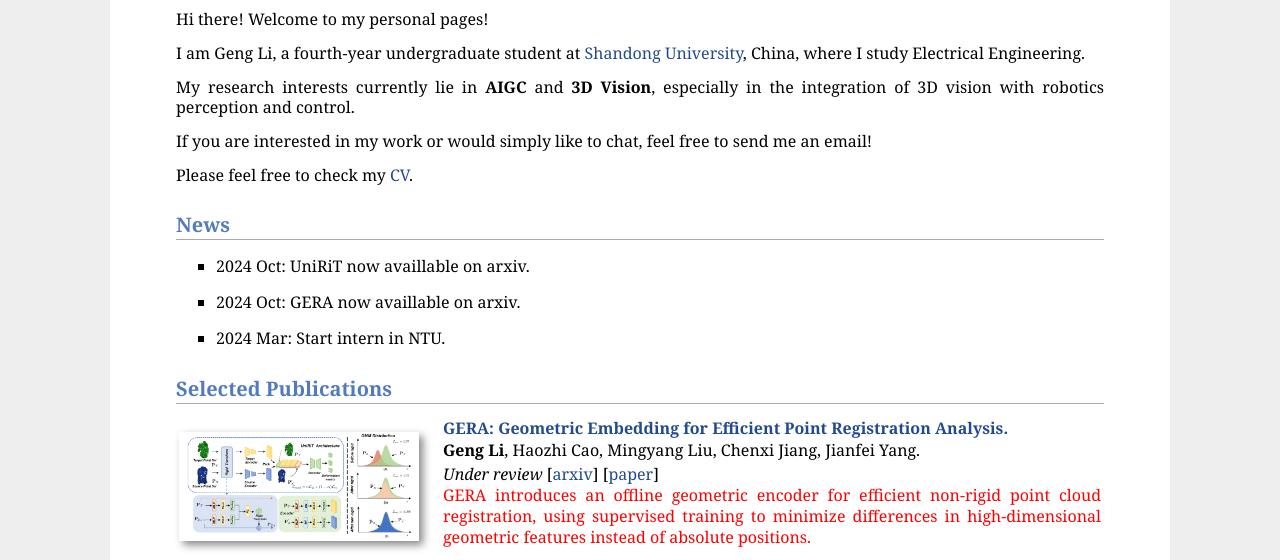
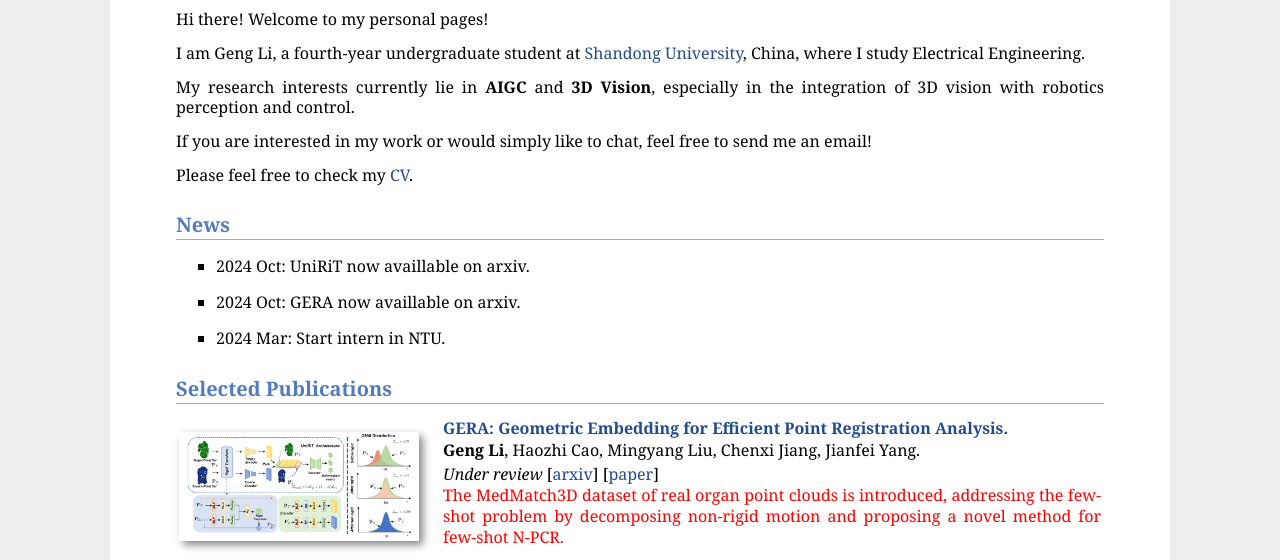
Before and after one commit to genglibot/Sam, a plain HTML site: page index.html in a window 1280 px wide. Shown: the part 377-937 px from the top of the page. Drawn offline with Linux system fonts and the light colour scheme.

Commit message:
Update index.html

```diff
--- a/index.html
+++ b/index.html
@@ -118,7 +118,7 @@
 								[<a href="https://arxiv.org/abs/2410.00589">arxiv</a>]
 								[<a href="./sources/publications/UniRiT.pdf">paper</a>]
 								<br>
-							<font color="#FF0000">GERA introduces an offline geometric encoder for efficient non-rigid point cloud registration, using supervised training to minimize differences in high-dimensional geometric features instead of absolute positions.</font>
+							<font color="#FF0000">The MedMatch3D dataset of real organ point clouds is introduced, addressing the few-shot problem by decomposing non-rigid motion and proposing a novel method for few-shot N-PCR.</font>
 						</td>
 					</tr>
 					<tr>
```
